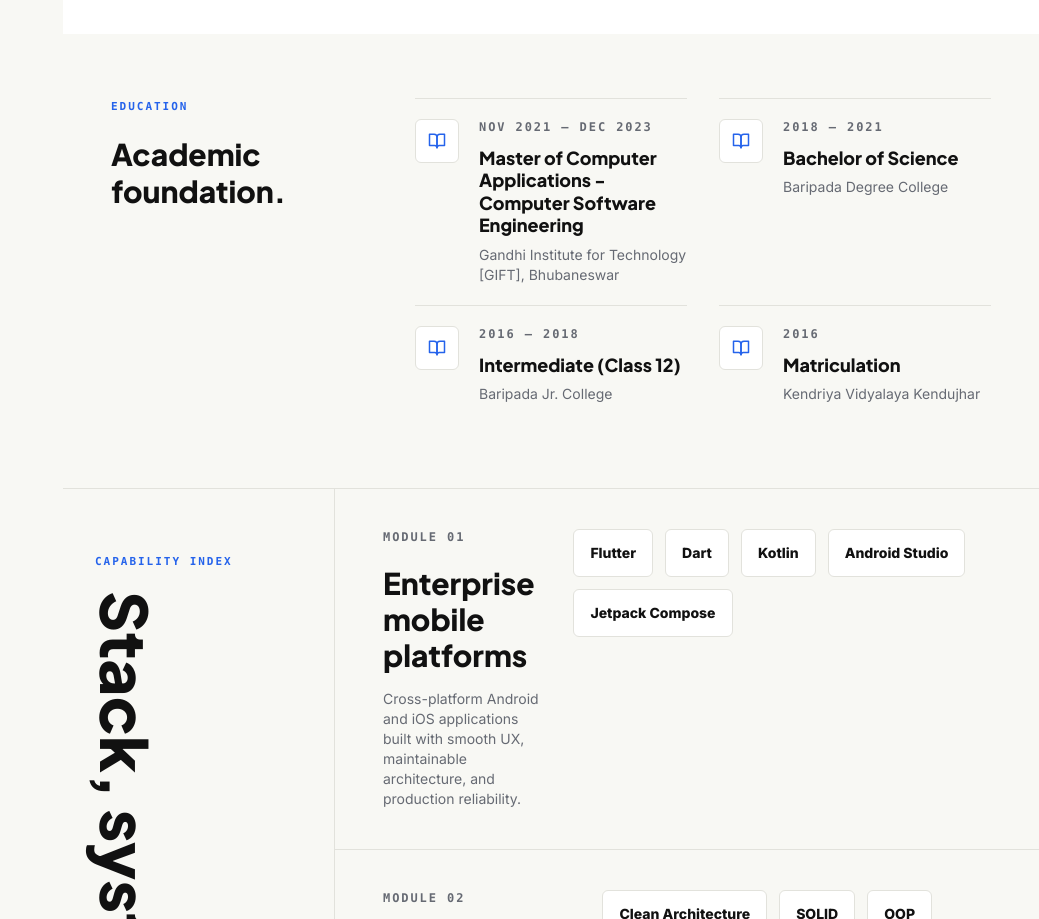
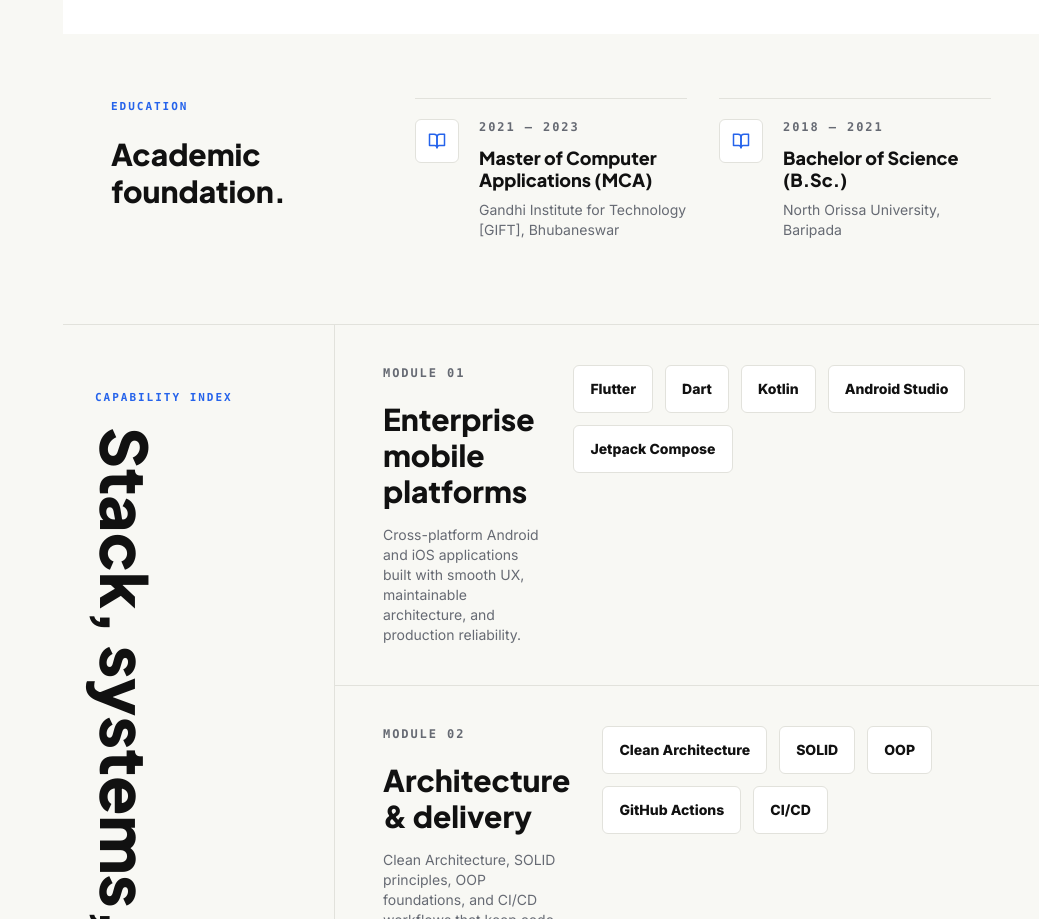
Before and after one commit to Priyanshu-Bej/Priyanshu-Bej-Portfolio, a React (Vite) app: page / in a window 1280 px wide. Shown: the part 4426-5345 px from the top of the page, without its empty margins (241-1280 px from the left). Built offline with nearby package versions, Linux system fonts and the light colour scheme; no server answers.

Commit message:
feat: update education timeline for clarity; simplify program names and adjust school names

```diff
--- a/src/constants/index.js
+++ b/src/constants/index.js
@@ -170,26 +170,14 @@ export const experienceTimeline = [
 export const educationTimeline = [
   {
     school: "Gandhi Institute for Technology [GIFT], Bhubaneswar",
-    program: "Master of Computer Applications - Computer Software Engineering",
-    period: "Nov 2021 – Dec 2023",
+    program: "Master of Computer Applications (MCA)",
+    period: "2021 – 2023",
     icon: FiBookOpen,
   },
   {
-    school: "Baripada Degree College",
-    program: "Bachelor of Science",
+    school: "North Orissa University, Baripada",
+    program: "Bachelor of Science (B.Sc.)",
     period: "2018 – 2021",
-    icon: FiBookOpen,
-  },
-  {
-    school: "Baripada Jr. College",
-    program: "Intermediate (Class 12)",
-    period: "2016 – 2018",
-    icon: FiBookOpen,
-  },
-  {
-    school: "Kendriya Vidyalaya Kendujhar",
-    program: "Matriculation",
-    period: "2016",
     icon: FiBookOpen,
   },
 ];
```
